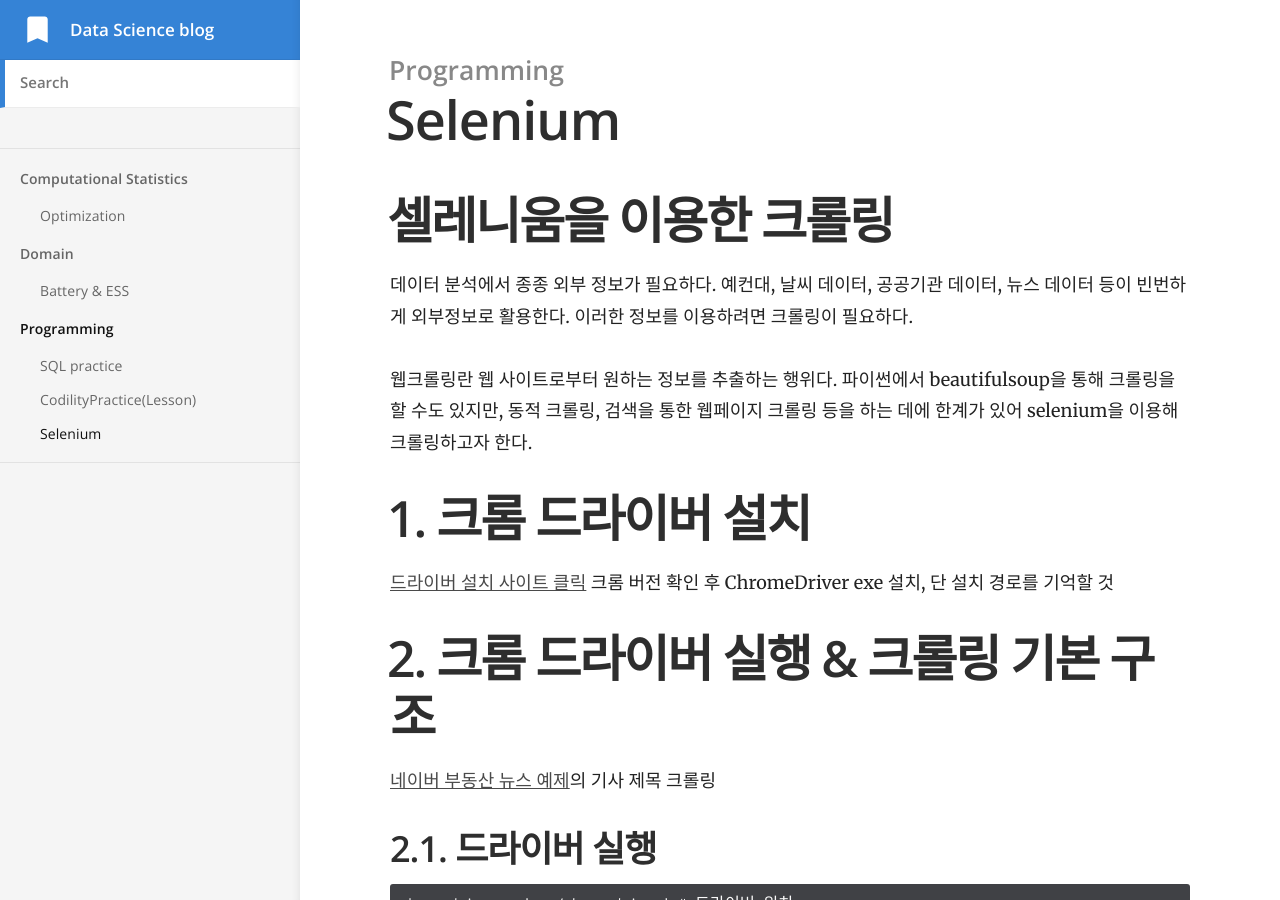
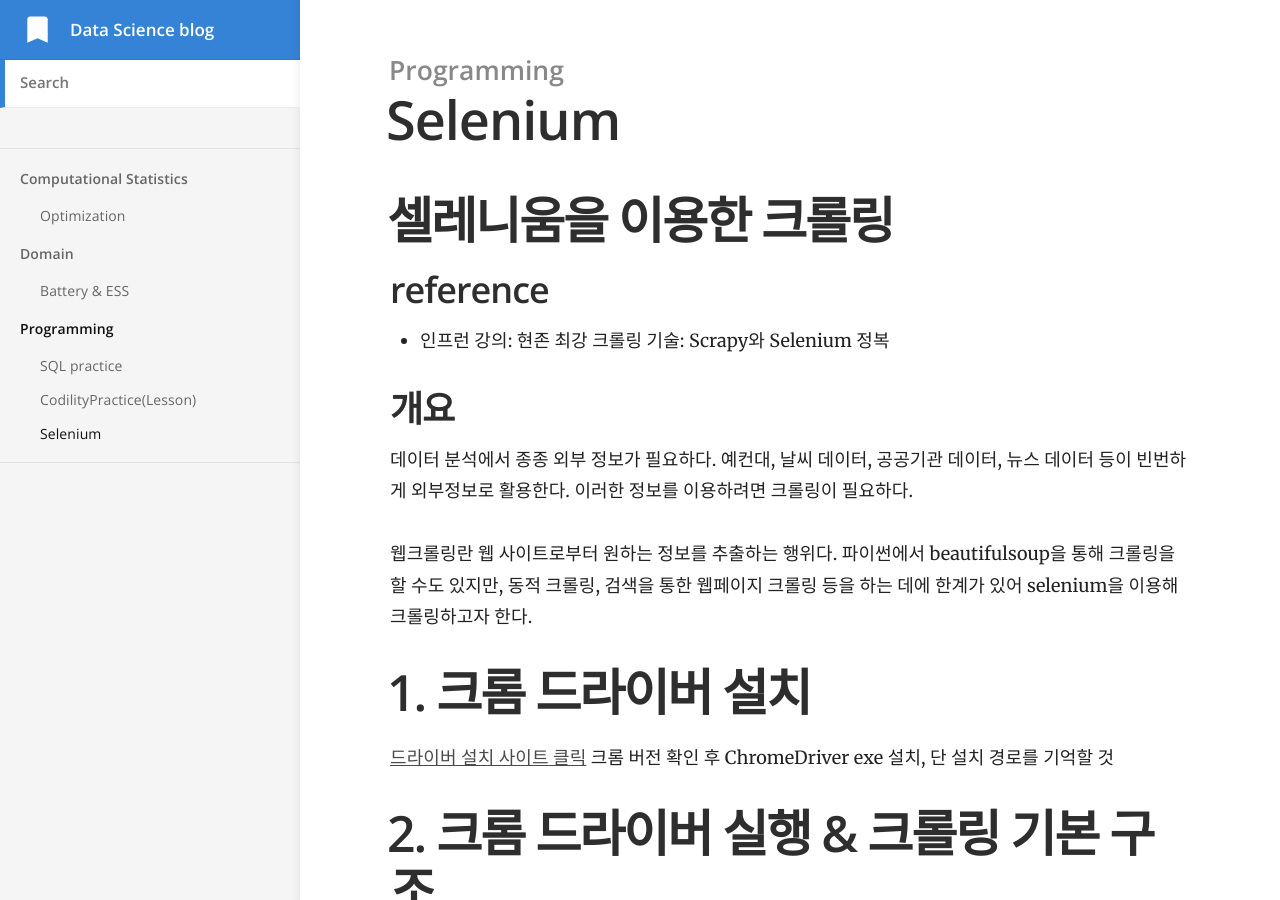
Before and after one commit to yrk3434/yrk3434.github.io, a Jekyll site: the page built from _docs/Programming/Selenium.md, in a window 1280 px wide and 900 px high. Built offline with Jekyll 4.4.1, drawn with Linux system fonts in a browser that asks for light colours.

Commit message:
Update Selenium.md

```diff
--- a/_docs/Programming/Selenium.md
+++ b/_docs/Programming/Selenium.md
@@ -5,6 +5,11 @@ order: 3
 ---
 
 # 셀레니움을 이용한 크롤링
+
+## reference
+- 인프런 강의: 현존 최강 크롤링 기술: Scrapy와 Selenium 정복
+
+## 개요
 
 데이터 분석에서 종종 외부 정보가 필요하다. 예컨대, 날씨 데이터, 공공기관 데이터, 뉴스 데이터 등이 빈번하게 외부정보로 활용한다. 이러한 정보를 이용하려면 크롤링이 필요하다.
 
```
